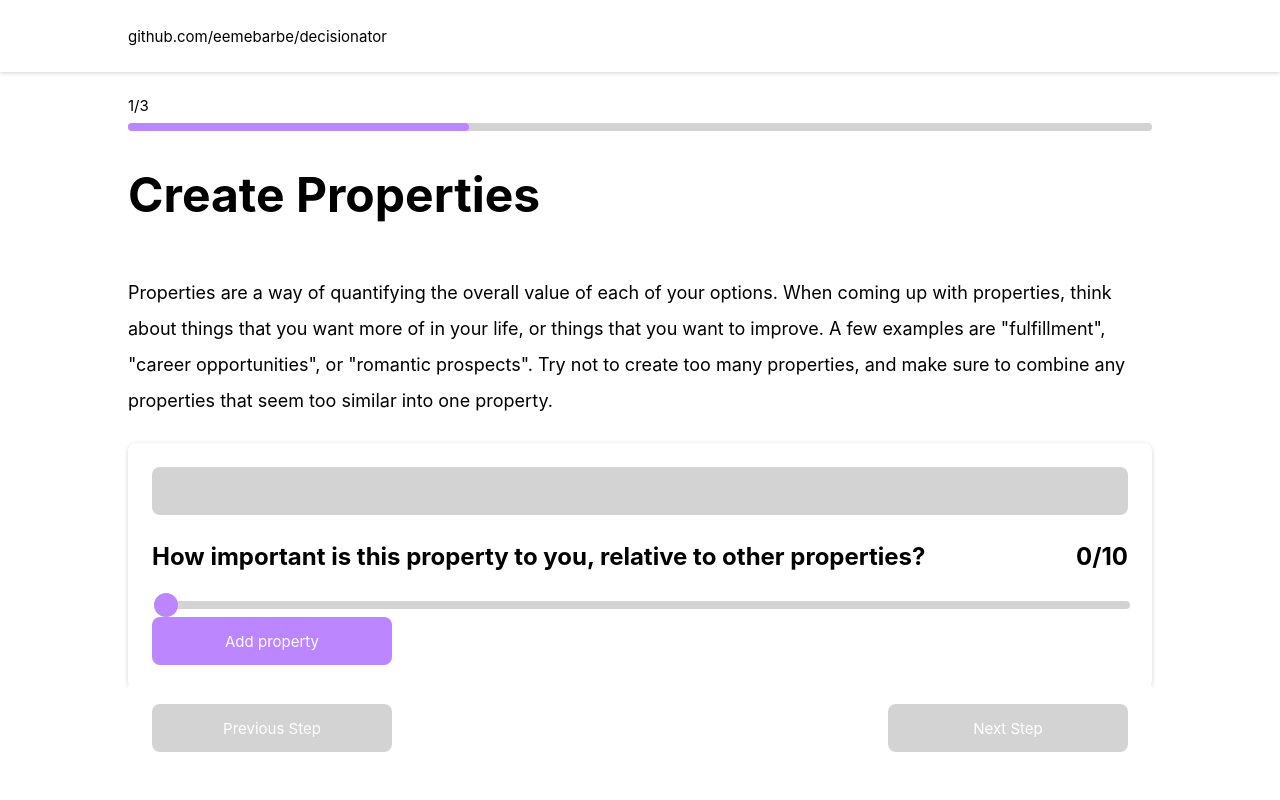
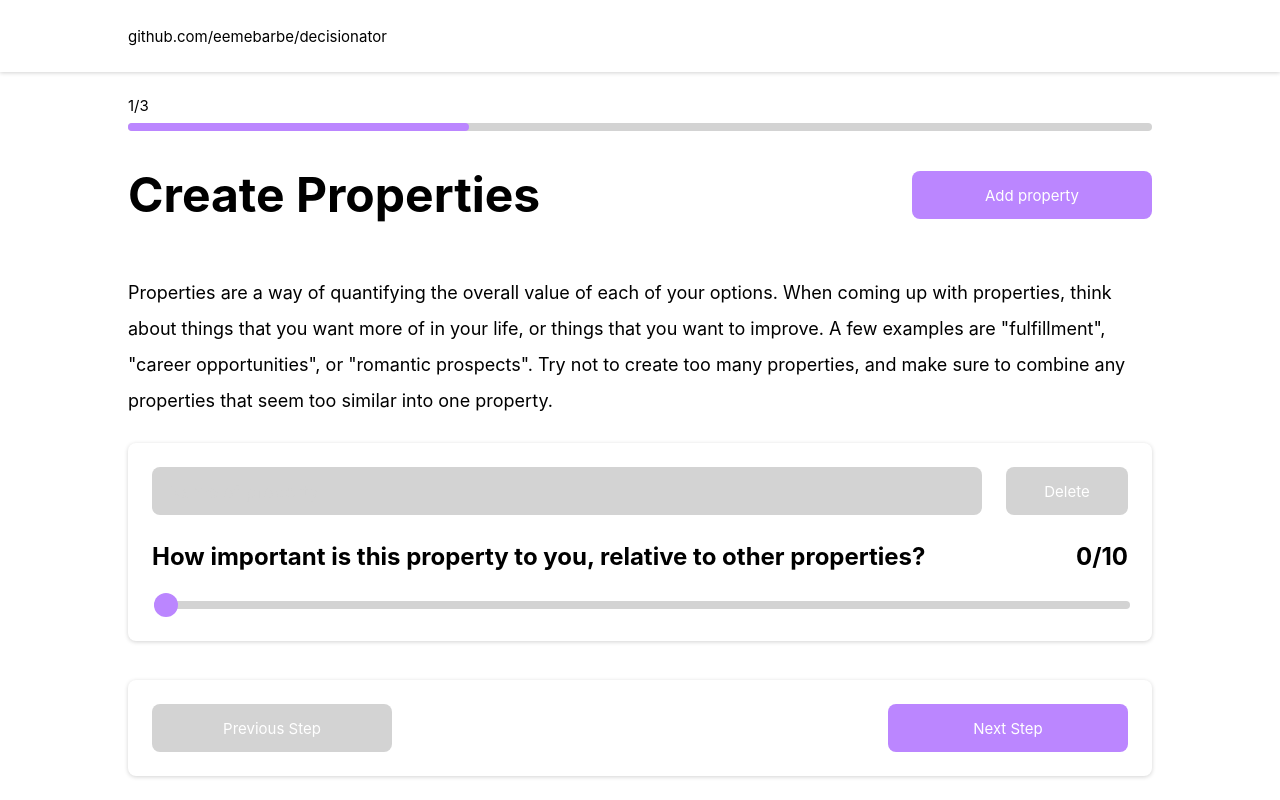
Before and after one commit to eemebarbe/decisionator, a React (Create React App) app: page / in a window 1280 px wide. Built offline with nearby package versions, Linux system fonts and the light colour scheme.

Commit message:
very laborious ux refactoring

```diff
--- a/src/App.tsx
+++ b/src/App.tsx
@@ -28,7 +28,7 @@ function App() {
     }
 
     const disableNextButton = () => {
-        console.log(page, userState.properties)
+        console.log(userState.properties)
         if (page === 0 && userState.properties.length) {
             console.log()
             return false
@@ -46,17 +46,19 @@ function App() {
                 <BodyWrapper>
                     <ProgressBar current={page} length={pageList().length} />
                     {pageList()[page]}
+                </BodyWrapper>
                 <Alignment>
                     <Navigation>
+                        <div>
                             <Button disabled={!page} onClick={() => setPage(page - 1)}>
                                 Previous Step
                             </Button>
                             <Button disabled={disableNextButton()} onClick={() => setPage(page + 1)}>
                                 Next Step
                             </Button>
+                        </div>
                     </Navigation>
                 </Alignment>
-                </BodyWrapper>
             </AppWrapper>
         </ThemeProvider>
     )
@@ -78,16 +80,22 @@ const Alignment = styled.div`
 const Navigation = styled.div`
     position: absolute;
     bottom: 0;
+    width: 100%;
     display: flex;
-    flex-grow: 1;
+    justify-content: center;
+    align-items: center;
+    div {
+        box-shadow: ${(props) => `0 1px ${metrics.baseUnit / 2}px 0 ${props.theme.shadow}`};
+        width: ${metrics.bodyWidth}px;
+        background-color: ${(props) => props.theme.secondLayerBackground};
+        display: flex;
         justify-content: space-between;
         align-items: center;
         height: ${metrics.baseUnit * 12}px;
+        border-radius: ${metrics.globalBorderRadius}px;
         margin-bottom: ${metrics.baseUnit * 3}px;
         padding: ${metrics.baseUnit * 3}px;
-    border-radius: ${metrics.globalBorderRadius}px;
-    width: ${metrics.bodyWidth}px;
-    background-color: ${(props) => props.theme.secondLayerBackground};
+    }
 `
 
 export default App
--- a/src/components/BodyWrapper.js
+++ b/src/components/BodyWrapper.js
@@ -25,7 +25,7 @@ const BodyWrapper = styled.div`
 `
 
 const BodyInner = styled.div`
-    padding-bottom: ${metrics.headerHeight}px;
+    padding-bottom: ${metrics.headerHeight * 2}px;
     @media (max-width: 480px) {
         padding-bottom: ${metrics.headerHeight}px;
     }
--- a/src/contexts/userContext.js
+++ b/src/contexts/userContext.js
@@ -14,11 +14,15 @@ const reducer = (state, action) => {
         case "ADD_PROPERTY":
             return { ...state, properties: [...state.properties, action.payload] }
         case "UPDATE_PROPERTY":
-            return { ...state, properties: [...state.properties, action.payload] }
+            let newProps = state.properties
+            const index = state.properties.findIndex((x) => x.id === action.payload.id)
+            newProps[index] = action.payload
+            return {
+                ...state,
+                properties: [...newProps],
+            }
         case "DELETE_PROPERTY":
             return { ...state, properties: [...state.properties.filter((x) => x.name !== action.payload)] }
-        case "ADD_OPTION":
-            return { ...state, options: [...state.options, action.payload] }
         case "UPDATE_OPTION":
             return { ...state, options: [...state.options, action.payload] }
         case "DELETE_OPTION":
--- a/src/index.tsx
+++ b/src/index.tsx
@@ -7,11 +7,9 @@ import { UserProvider } from "./contexts/userContext"
 
 const root = ReactDOM.createRoot(document.getElementById("root") as HTMLElement)
 root.render(
-    <React.StrictMode>
-        <UserProvider>
-            <App />
-        </UserProvider>
-    </React.StrictMode>
+    <UserProvider>
+        <App />
+    </UserProvider>
 )
 
 // If you want to start measuring performance in your app, pass a function
--- a/src/pages/Properties.tsx
+++ b/src/pages/Properties.tsx
@@ -1,30 +1,72 @@
-import React, { useState, useContext } from "react"
+import React, { useState, useEffect, useContext } from "react"
 import styled from "styled-components"
-import { metrics } from "../themes"
 import { Form, H1, H2, Input, Slider, Button, Card, P } from "../components"
 import { UserContext } from "../contexts/userContext"
 
 interface Property {
+    id: number
     weight: number
     name: string
 }
 
 function CreateProperties() {
     const { userState, userDispatch } = useContext(UserContext)
-    const [inputValue, setInputValue] = useState<string>("")
-    const [sliderValue, setSliderValue] = useState<number>(0)
+
+    useEffect(() => {
+        !userState.properties.length && createNewProperty()
+    }, [])
+
+    const createNewProperty = () => {
+        userDispatch({ type: "ADD_PROPERTY", payload: { id: Date.now(), weight: 0 } })
+    }
+
+    const propertyForm = (property: Property) => {
+        return (
+            <Card>
+                <Form>
+                    <Alignment>
+                        <Input
+                            value={property.name}
+                            placeholder="Name of property"
+                            onChange={(e) =>
+                                userDispatch({
+                                    type: "UPDATE_PROPERTY",
+                                    payload: { ...property, name: e.target.value },
+                                })
+                            }
+                        />
+                        <Button
+                            disabled={userState.properties.length <= 1}
+                            marginBottom
+                            marginLeft
+                            small
+                            onClick={(e: React.SyntheticEvent) => deleteProperty(e, property.name)}
+                        >
+                            Delete
+                        </Button>
+                    </Alignment>
+                    <Alignment>
+                        <H2>How important is this property to you, relative to other properties?</H2>
+                        <H2>{property.weight}/10</H2>
+                    </Alignment>
+                    <Slider
+                        value={property.weight}
+                        range={[0, 10]}
+                        onChange={(e: React.ChangeEvent<HTMLInputElement>): void =>
+                            userDispatch({
+                                type: "UPDATE_PROPERTY",
+                                payload: { ...property, weight: parseFloat(e.target.value) },
+                            })
+                        }
+                    />
+                </Form>
+            </Card>
+        )
+    }
 
     const entries = () => {
         return userState.properties.map((x: Property) => {
-            return (
-                <Entry>
-                    <span>{x.name}</span>
-                    <span>{x.weight}</span>
-                    <Button small onClick={(e: React.SyntheticEvent) => deleteProperty(e, x.name)}>
-                        Delete
-                    </Button>
-                </Entry>
-            )
+            return propertyForm(x)
         })
     }
 
@@ -33,75 +75,24 @@ function CreateProperties() {
         userDispatch({ type: "DELETE_PROPERTY", payload: name })
     }
 
-    const addEntry = (e: React.SyntheticEvent) => {
-        e.preventDefault()
-        inputValue &&
-            sliderValue &&
-            userDispatch({
-                type: "ADD_PROPERTY",
-                payload: { weight: sliderValue, name: inputValue },
-            })
-        setInputValue("")
-        setSliderValue(0)
-    }
-
     return (
         <>
-            <H1>Create Properties</H1>
+            <Alignment>
+                <H1>Create Properties</H1>
+                <Button disabled={!userState.properties.length} onClick={createNewProperty}>
+                    Add property
+                </Button>
+            </Alignment>
             <P>
                 Properties are a way of quantifying the overall value of each of your options. When coming up with
                 properties, think about things that you want more of in your life, or things that you want to improve. A
                 few examples are "fulfillment", "career opportunities", or "romantic prospects". Try not to create too
                 many properties, and make sure to combine any properties that seem too similar into one property.
             </P>
-            <Card>
-                <Form>
-                    <Alignment>
-                        <Input
-                            value={inputValue}
-                            placeholder="Name of property"
-                            onChange={(e) => setInputValue(e.target.value)}
-                        />
-                    </Alignment>
-                    <Alignment>
-                        <H2>How important is this property to you, relative to other properties?</H2>{" "}
-                        <H2>{sliderValue}/10</H2>
-                    </Alignment>
-                    <Slider
-                        value={sliderValue}
-                        range={[0, 10]}
-                        onChange={(e: React.ChangeEvent<HTMLInputElement>): void =>
-                            setSliderValue(parseFloat(e.target.value))
-                        }
-                    />
-                    <Button onClick={(e: React.SyntheticEvent) => addEntry(e)}>Add property</Button>
-                </Form>
-            </Card>
-            <Entries>{entries()}</Entries>
+            {entries()}
         </>
     )
 }
-
-const Entry = styled.li`
-    margin-bottom: ${metrics.baseUnit * 3}px;
-    list-style-type: none;
-    margin: 0;
-    padding: ${metrics.baseUnit * 3}px;
-    display: flex;
-    justify-content: space-between;
-    align-items: center;
-    height: ${metrics.baseUnit * 12}px;
-    border: 1px solid ${(props) => props.theme.inactive};
-    border-radius: ${metrics.globalBorderRadius}px;
-    font-size: ${metrics.regularText}px;
-`
-
-const Entries = styled.ul`
-    list-style-type: none;
-    padding: 0;
-    margin: 0;
-    margin-bottom: ${metrics.baseUnit * 3}px;
-`
 
 const Alignment = styled.div`
     display: flex;
```
Lines whose indentation alone changed are shown as unchanged.
